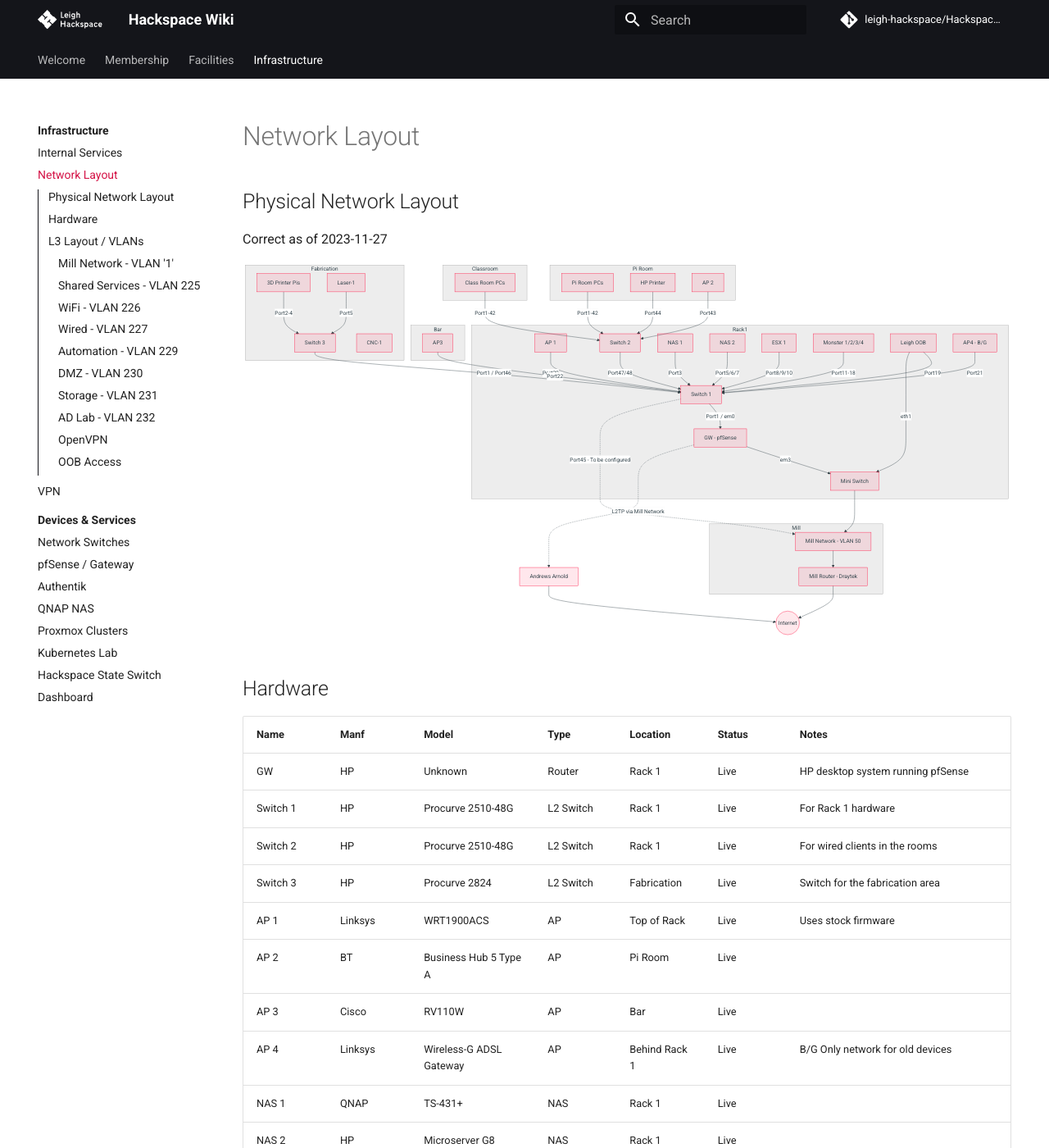
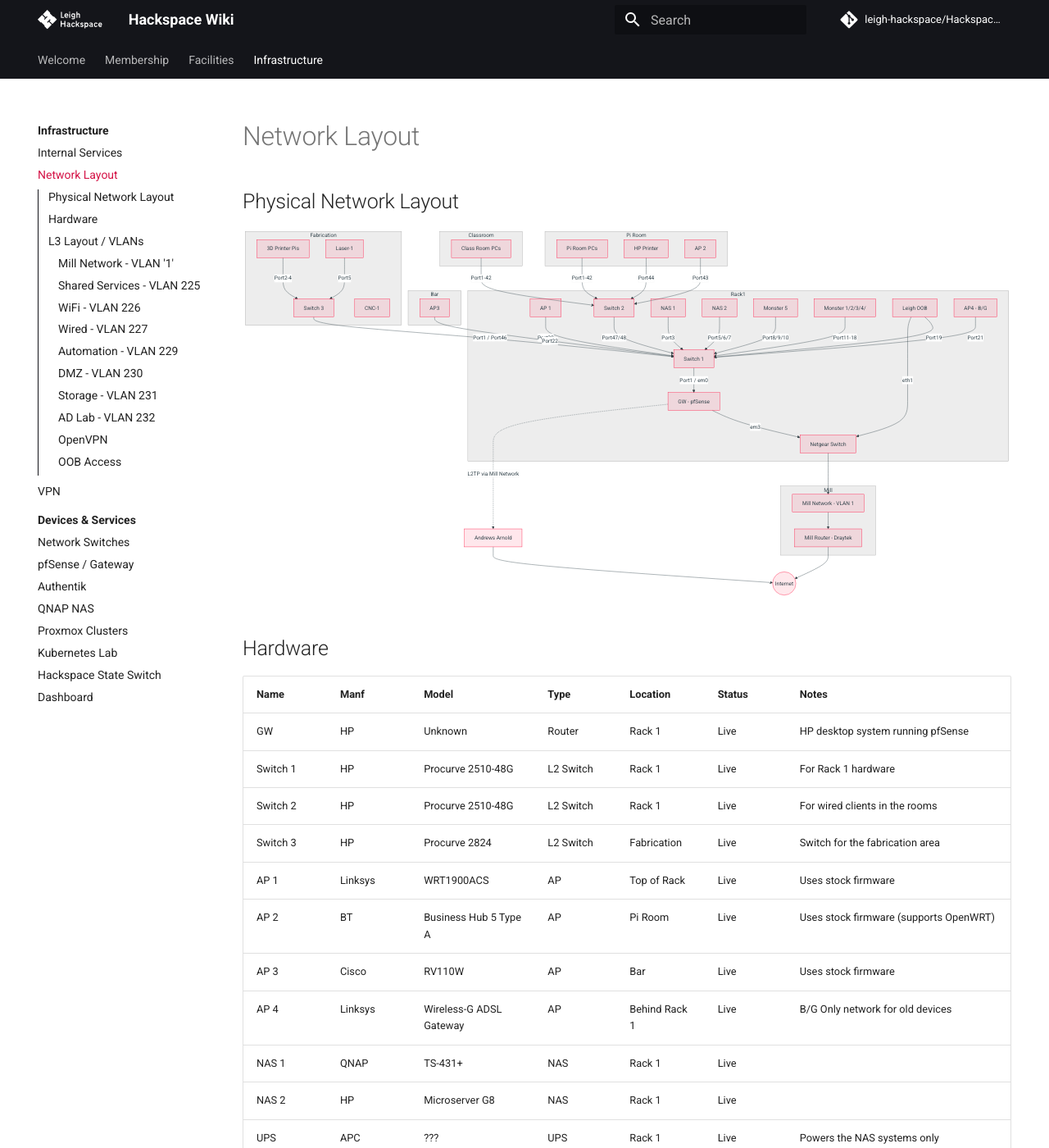
Before and after one commit to leigh-hackspace/HackspaceWiki, an MkDocs documentation site: the page built from docs/infrastructure/network_layout.md, in a window 1280 px wide and 1400 px high. Shown: the whole window at 82% size. Built offline with MkDocs 1.6.1 and Material for MkDocs 9.7.7, drawn with Linux system fonts in a browser that asks for light colours; comment, search, counter and statistics services are not loaded; the version menu is left out.

Commit message:
Update Infra docs

````diff
--- a/docs/infrastructure/network_layout.md
+++ b/docs/infrastructure/network_layout.md
@@ -1,8 +1,6 @@
 # Network Layout
 
 ## Physical Network Layout
-
-Correct as of 2023-11-27
 
 ```mermaid
 graph
@@ -64,12 +61,12 @@
 | Switch 2     | HP           | Procurve 2510-48G       | L2 Switch | Rack 1        | Live   | For wired clients in the rooms                                  |
 | Switch 3     | HP           | Procurve 2824           | L2 Switch | Fabrication   | Live   | Switch for the fabrication area                                 |
 | AP 1         | Linksys      | WRT1900ACS              | AP        | Top of Rack   | Live   | Uses stock firmware                                             |
-| AP 2         | BT           | Business Hub 5 Type A   | AP        | Pi Room       | Live   |                                                                 |
-| AP 3         | Cisco        | RV110W                  | AP        | Bar           | Live   |                                                                 |
+| AP 2         | BT           | Business Hub 5 Type A   | AP        | Pi Room       | Live   | Uses stock firmware (supports OpenWRT)                          |
+| AP 3         | Cisco        | RV110W                  | AP        | Bar           | Live   | Uses stock firmware                                             |
 | AP 4         | Linksys      | Wireless-G ADSL Gateway | AP        | Behind Rack 1 | Live   | B/G Only network for old devices                                |
 | NAS 1        | QNAP         | TS-431+                 | NAS       | Rack 1        | Live   |                                                                 |
 | NAS 2        | HP           | Microserver G8          | NAS       | Rack 1        | Live   |                                                                 |
-| UPS          | APC          | ???                     | UPS       | Rack 1        | Live   |                                                                 |
+| UPS          | APC          | ???                     | UPS       | Rack 1        | Live   | Powers the NAS systems only                                     |
 | Monster 5    | Dell         | R320                    | Server    | Rack 1        | Live   | Proxmox Cluster 'Monster'                                       |
 | Leigh OOB    | Raspberry Pi | 2 B+                    | Server    | Rack 1        | Live   | Gives us 'out of band' access to Hackspace network and devices  |
 | Mini Switch  | Netgear      | ???                     | L2 Switch | Rack 1        | Live   | Multiple ports on the Mill network, needs switching to Switch 1 |
````
Also changed, not shown: other parts of docs/infrastructure/network_layout.md (+4 -5 lines).
